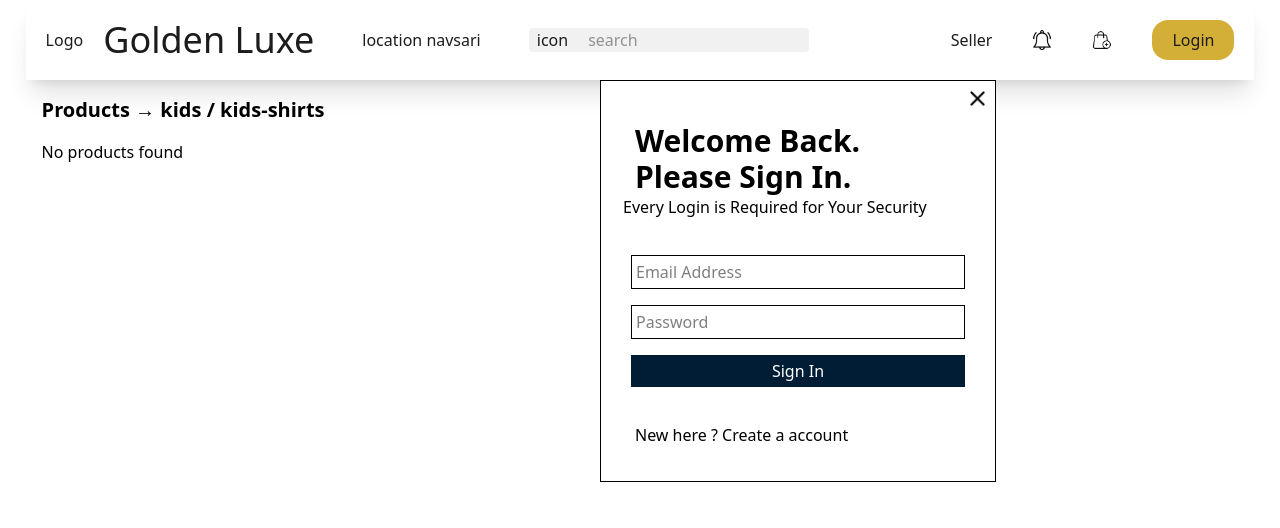
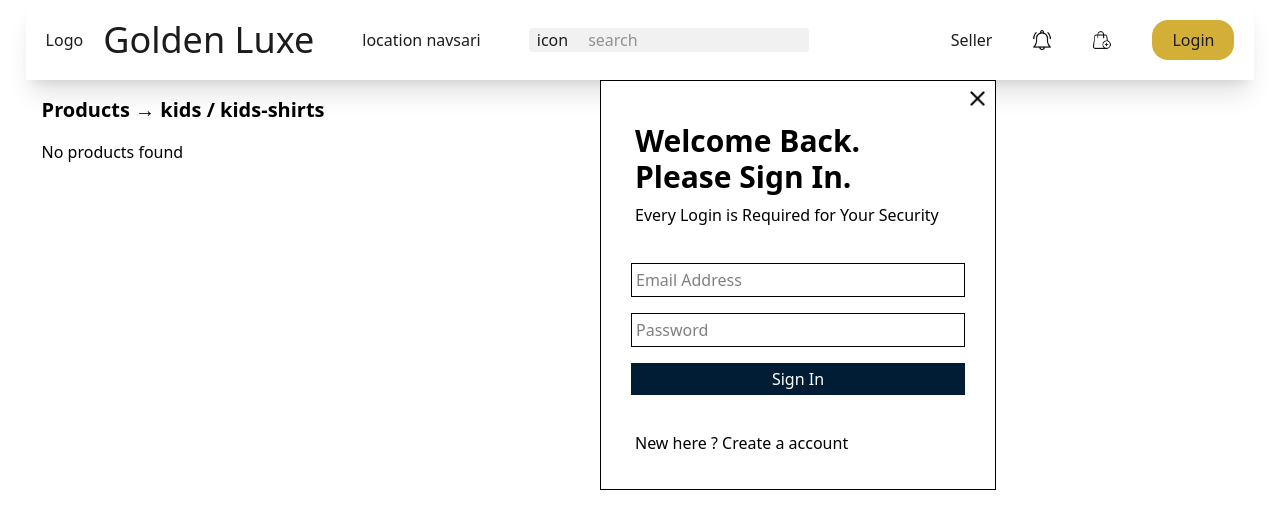
Before and after one commit to nayka-mihir/fashion_Ecommerce, a React (Vite) app: page /product/kids/kids-shirts in a window 1280 px wide. Both pictures are taken after a click on the element "Login". Shown: the top 528 px of the page. Built offline with nearby package versions, Linux system fonts and the light colour scheme.

Commit message:
display change

```diff
--- a/src/components/Login_Sign/SignIn.jsx
+++ b/src/components/Login_Sign/SignIn.jsx
@@ -15,7 +15,7 @@
             <h1>Welcome Back.</h1>
             <h1>Please Sign In.</h1>
           </div>
-            <h3>Every Login is Required for Your Security</h3>
+            <h3 className='mx-3 mt-2'>Every Login is Required for Your Security</h3>
           <div className="flex flex-col justify-between my-2 py-5 px-2 w-[350px]  ">
             <input type="email" placeholder="Email Address" className="border p-1 my-2"/>
             <input type="password" placeholder="Password" className="border p-1 my-2"/>
--- a/src/components/Login_Sign/SignUp.jsx
+++ b/src/components/Login_Sign/SignUp.jsx
@@ -1,11 +1,11 @@
 import React from 'react'
-
+import { Webicon } from '../../assets/assets'
 function SignUp({Setshowlogin,Setcurrentstate}) {
   return (
     <div className=" absolute z-1 items-center bg-[#fff] top-20 left-150 border">
       <form action="" className=" flex flex-col relative m-[10px] justify-between">
         <div className="absolute right-0 top-0 ">
-            <div onClick={() => Setshowlogin(false)}>icon</div>
+            <div onClick={() => Setshowlogin(false)}><img src={Webicon[0]} className='w-[15px]'/></div>
         </div>
         <div className="flex flex-col my-6 mx-3 justify-between">
           <div className="mt-2 mx-3 text-3xl font-bold">
```
Also changed, not shown: src/pages/Product.jsx (+4 -4 lines).
